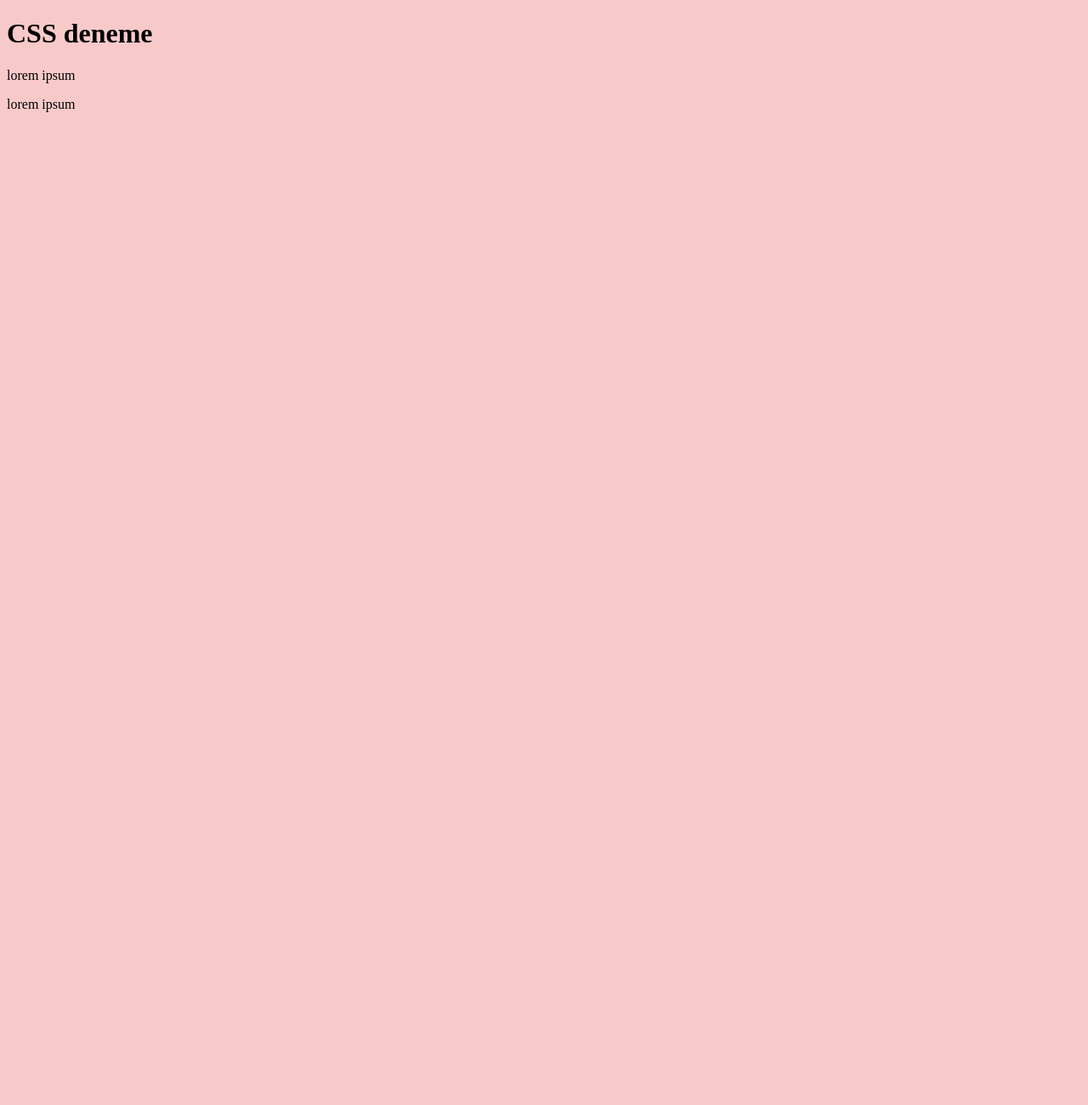
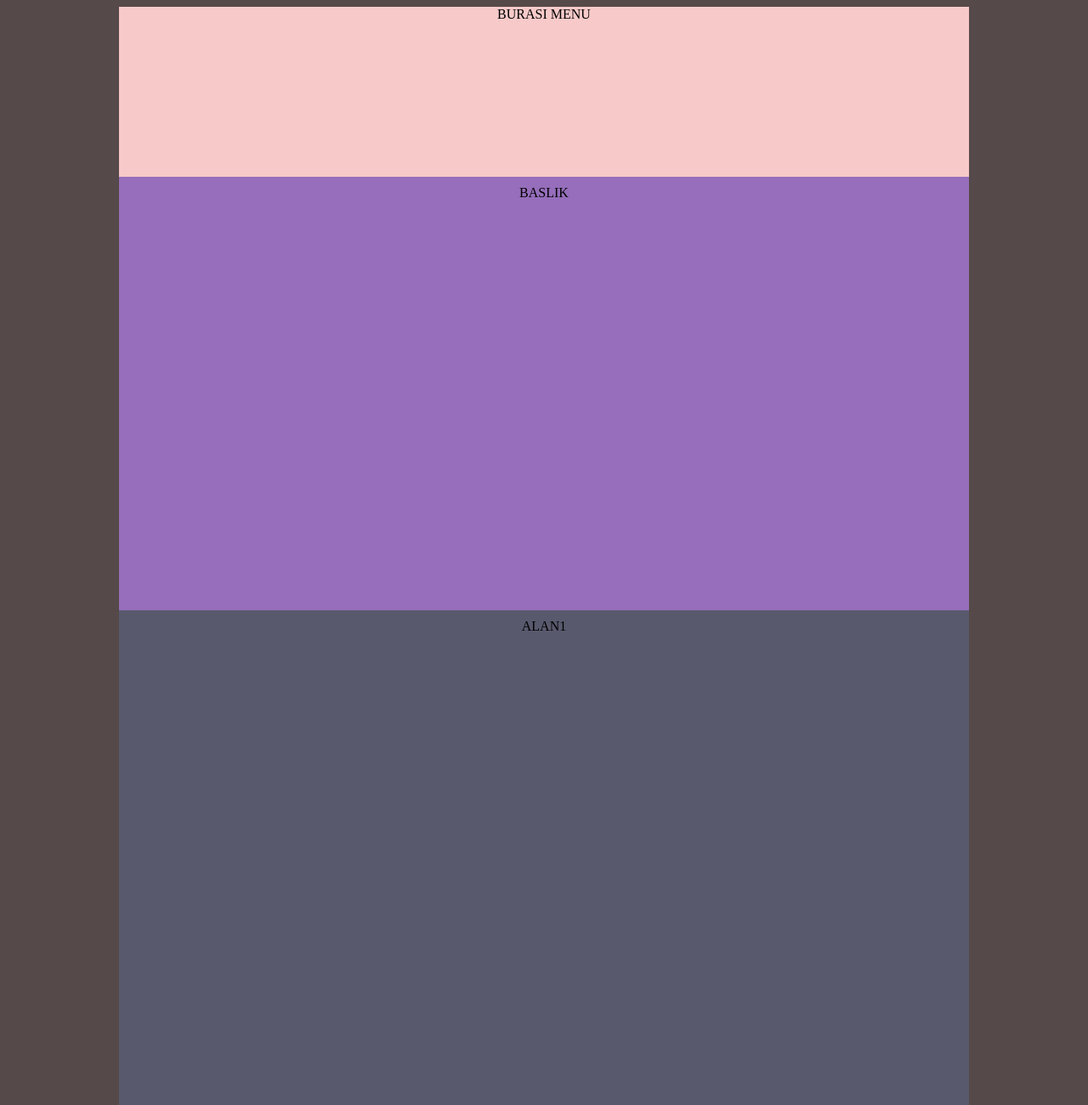
Before and after one commit to tubagg/odevler, a plain HTML site: page proje1/main.html in a window 1280 px wide. Shown: the top 1300 px of the page at 85% size. Before the commit the page ends 800 px from the top, so only its background shows below. Drawn offline with Linux system fonts and the light colour scheme.

Commit message:
baslangıc

```diff
--- a/proje1/main.html
+++ b/proje1/main.html
@@ -4,24 +4,34 @@
 <link rel="stylesheet" href="style.css">
 <meta charset="UTF-8">
 <title>CSS</title>
-<meta name="viewport" content="width=device-width,initial-scale=1">
 <style>
-
-h1
+#menu
 {
-
+width:1000px;
+height:200px;
 }
-p
+#head
 {
-
+width: 1000px;
+height:500px;
+}
+#alan1
+{
+    width: 1000px;
+    height:900px;
+}
+#footer
+{
+    width:1000px;
+    height:300px;
 }
 </style>
 </head>
 <body>
 
-
-<h1>CSS deneme</h1>
-<p>lorem ipsum</p>
-<p>lorem ipsum</p>
+ <div id="menu">BURASI MENU</div>
+ <div id="head">BASLIK</div>
+ <div id="alan1">ALAN1</div>
+ <div id="footer">iletisim</div>
 </body>
 </html>
--- a/proje1/style.css
+++ b/proje1/style.css
@@ -1,9 +1,31 @@
-body {
+body
+{
+  background-color: rgb(85, 73, 73);
+}
+#menu
+{
   background-color: #f7cac9;
+  margin: auto;
+  text-align:center
 }
-
-.firstDiv, .secondDiv, .thirdDiv {
-  border: 7px outset gold;
-  background-color: lightblue;
+#head
+{
+  background-color: rgb(150, 110, 187);
+  margin: auto;
+  padding-top:10px;
   text-align: center;
 }
+#alan1
+{
+  background-color: rgb(89, 89, 110);
+  margin: auto;
+  padding-top: 10px;
+  text-align: center;
+}
+#footer
+{
+  background-color: rgb(192, 101, 128);
+  margin: auto;
+  padding-top: 10px;
+  text-align: center;
+}
```
